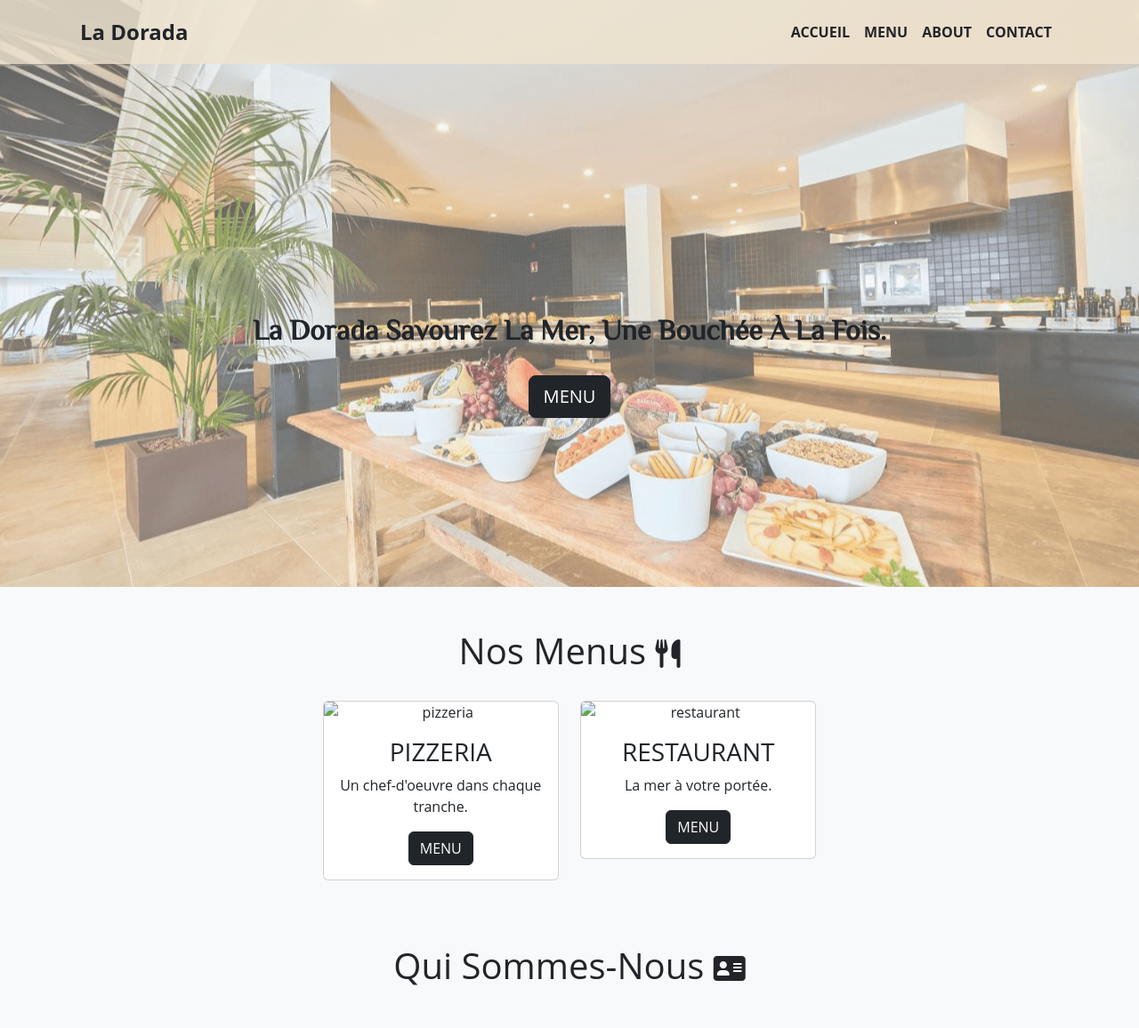
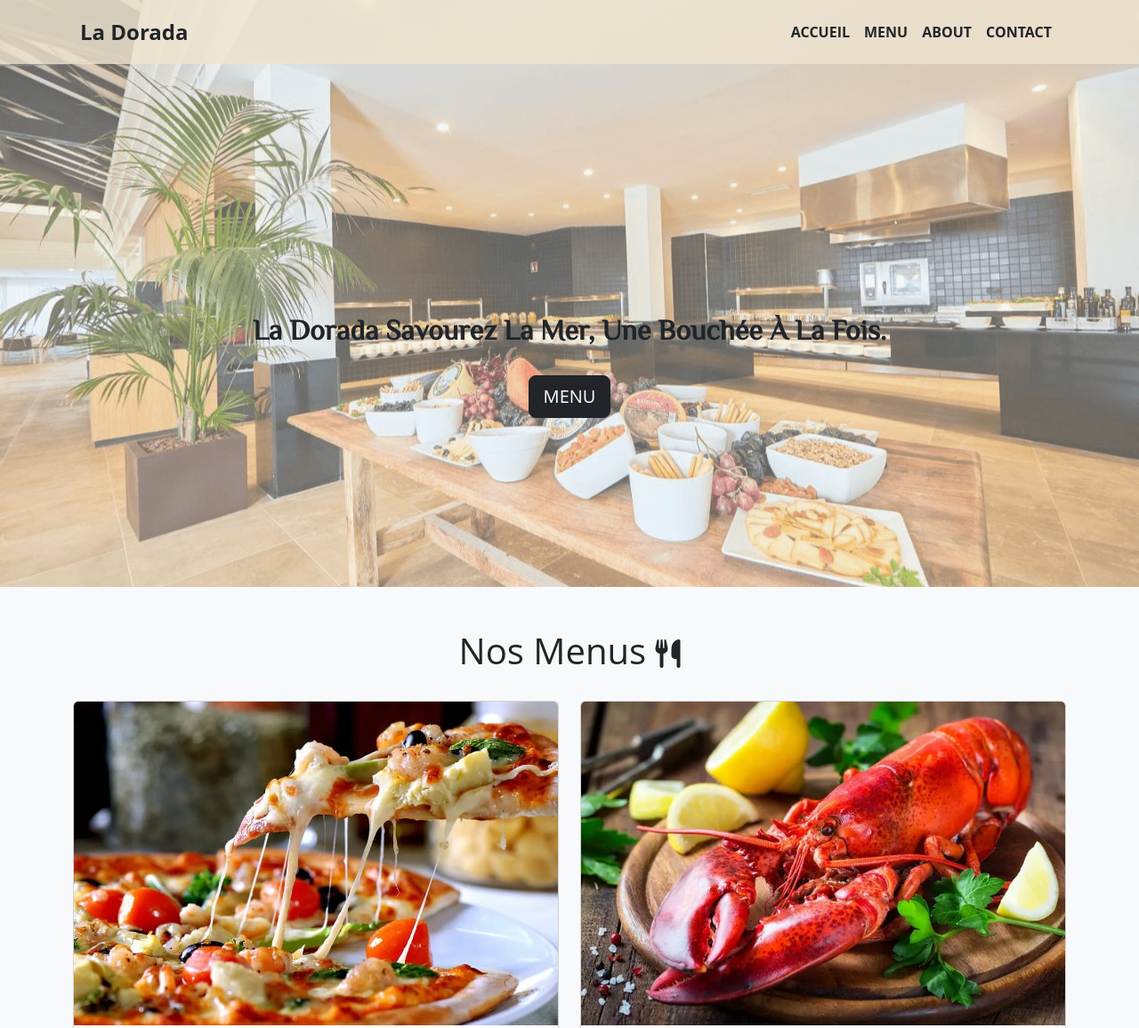
Before and after one commit to host-slmnstream/ladorada, a plain HTML site: page index.html in a window 1280 px wide. Shown: the top 1156 px of the page at 89% size. Drawn offline with nearby package versions, Linux system fonts and the light colour scheme; grey boxes are pictures that could not be loaded; a web font is replaced by a local one.

Commit message:
Update index.html

```diff
--- a/index.html
+++ b/index.html
@@ -64,7 +64,7 @@
 
             <div class="col-sm-6 mb-3 mb-sm-0">
               <div class="card">
-                <img src="img/pizzeria.jpg" class="card-img-top" alt="pizzeria">
+                <img src="img/pizzeria.webp" class="card-img-top" alt="pizzeria">
                 <div class="card-body">
                   <h3 class="card-title text-uppercase">pizzeria</h3>
                   <p class="card-text">Un chef-d'oeuvre dans chaque tranche.</p>
@@ -75,7 +75,7 @@
 
             <div class="col-sm-6">
               <div class="card">
-                <img src="img/restaurant.jpg" class="card-img-top" alt="restaurant">
+                <img src="img/restaurant.webp" class="card-img-top" alt="restaurant">
                 <div class="card-body">
                   <h3 class="card-title text-uppercase">restaurant</h3>
                   <p class="card-text">La mer à votre portée.</p>
```
